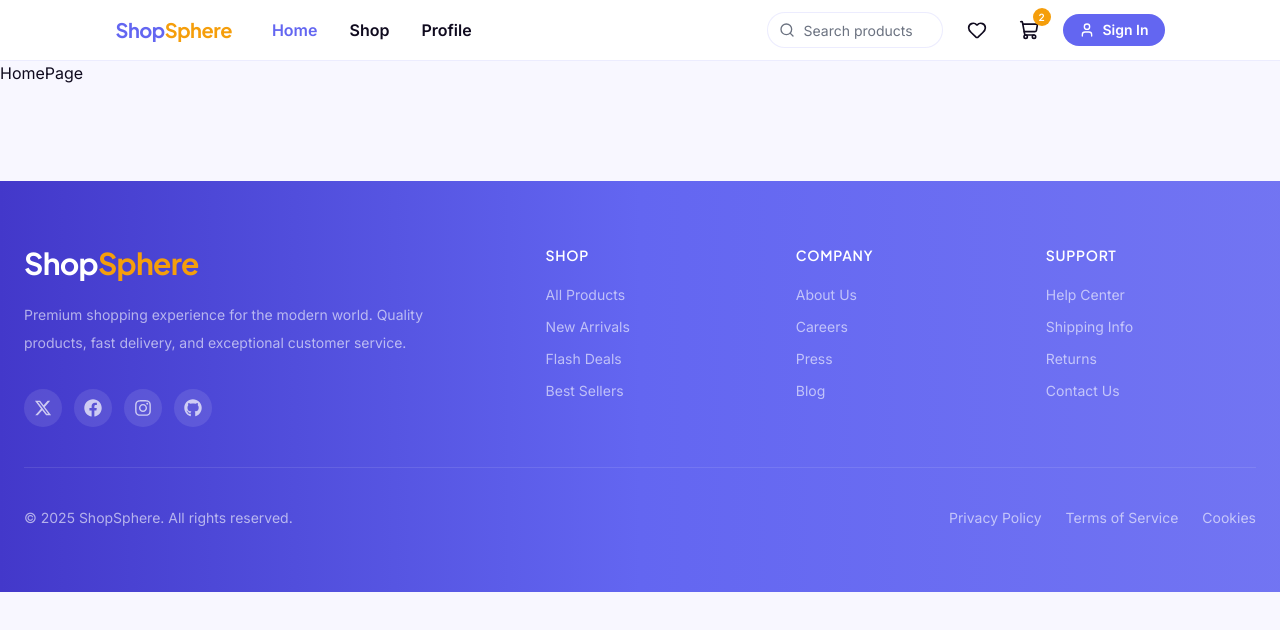
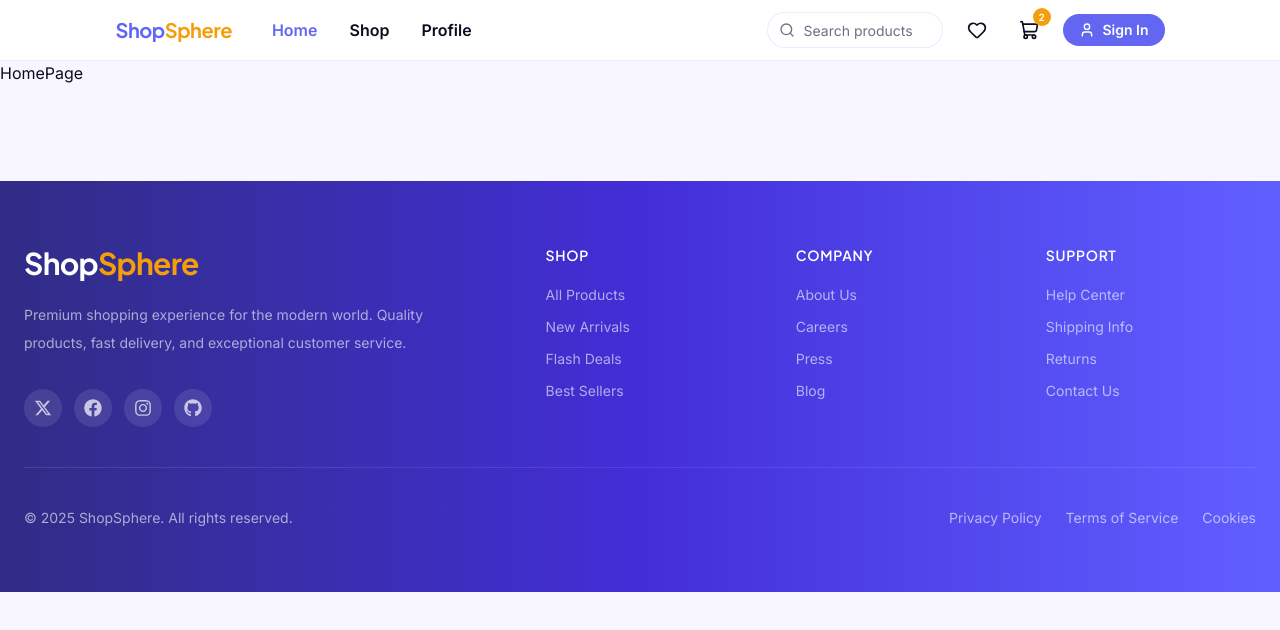
Before and after one commit to prakattttt/E-Commerce-Application, a React (Vite) app in the folder client/: page / in a window 1280 px wide. Shown: the top 630 px of the page. Built offline with nearby package versions, Linux system fonts and the light colour scheme.

Commit message:
style: change footer gradient

```diff
--- a/client/src/components/Footer.tsx
+++ b/client/src/components/Footer.tsx
@@ -5,7 +5,7 @@ import { footerSections } from "./footer/footer.data";
 
 const Footer = () => {
   return (
-    <footer className="mt-24 bg-linear-to-r from-secondary-foreground via-primary to-primary/90 text-primary-foreground">
+    <footer className="mt-24 bg-linear-to-r from-indigo-900 via-indigo-700 to-indigo-500 text-primary-foreground">
       <div className="mx-auto max-w-7xl px-6 py-16">
         <div className="grid gap-12 md:grid-cols-[2fr_3fr]">
           <FooterBrand />
```
